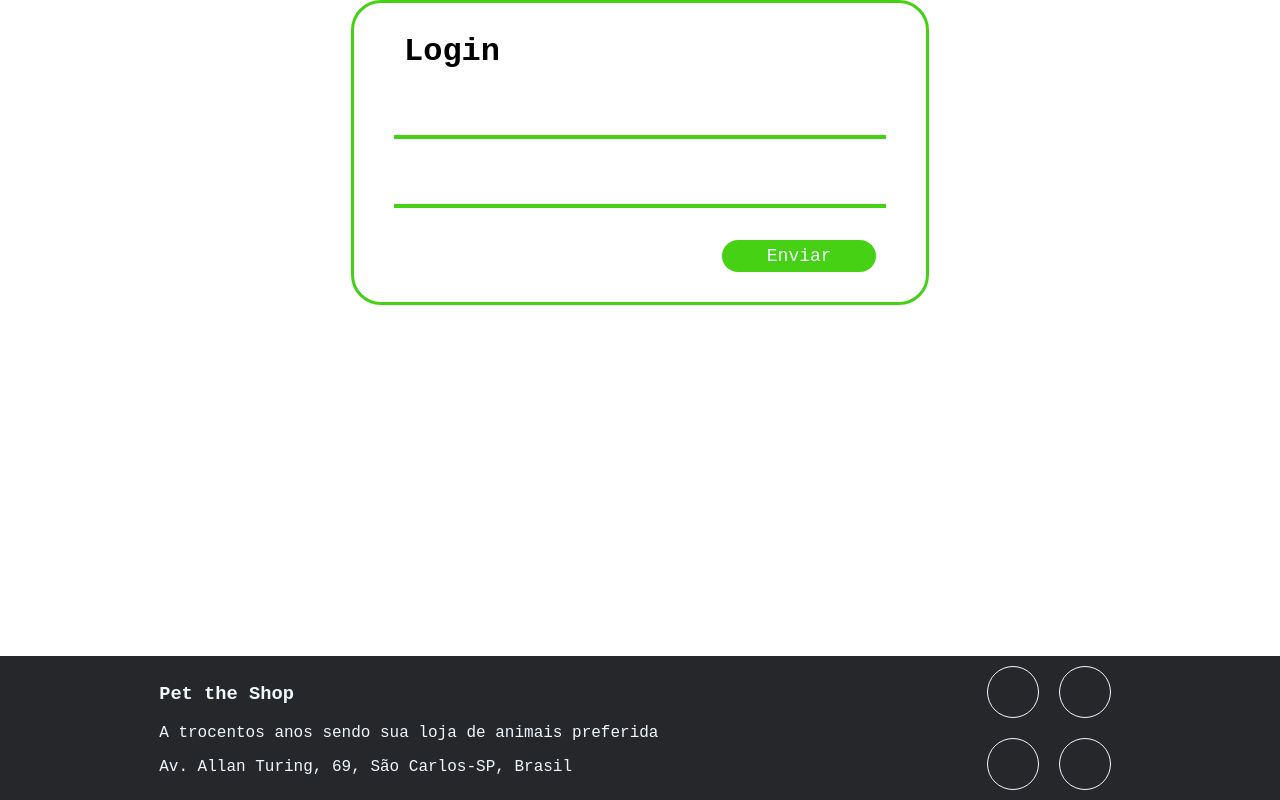
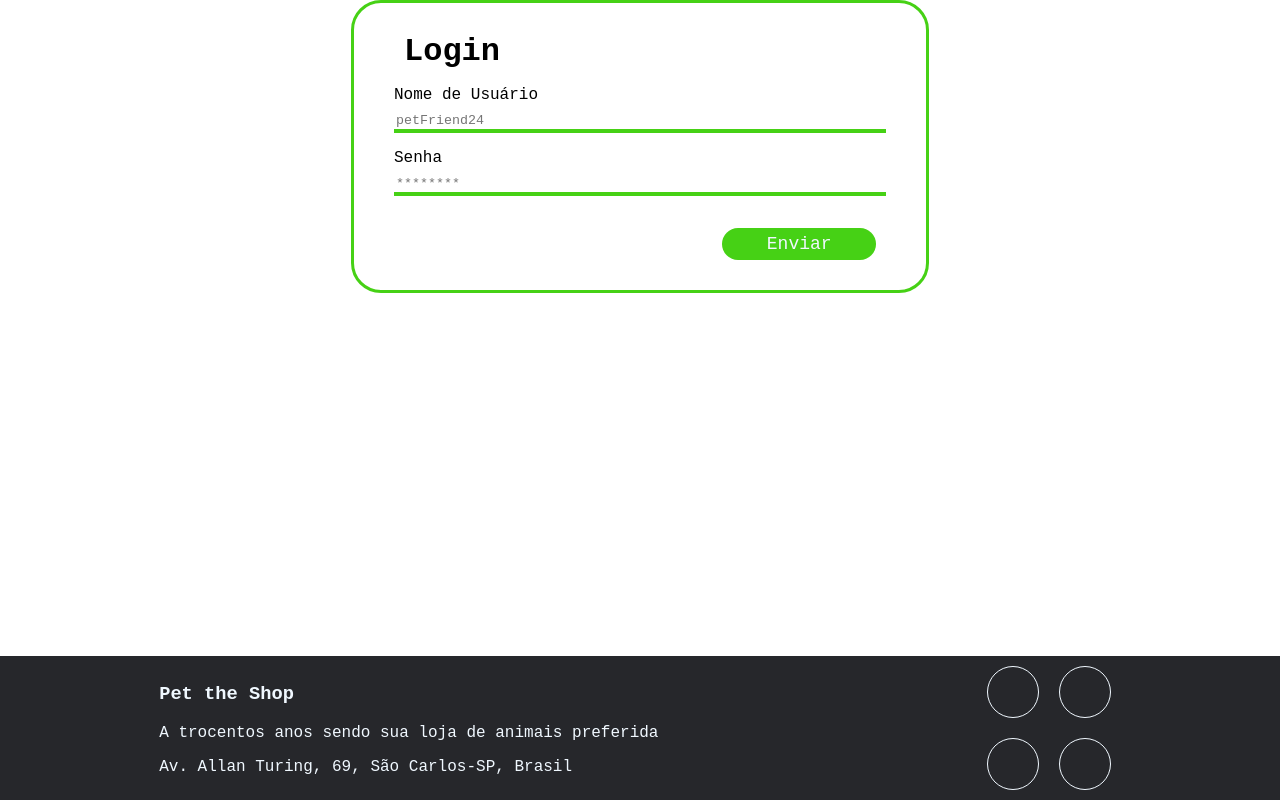
Before and after one commit to VictorRS27/WebIntroProject, a Vue app: page /login in a window 1280 px wide. Built offline with nearby package versions, Linux system fonts and the light colour scheme.

Commit message:
input fixed and product page done without dynamic data

```diff
--- a/src/components/CardLine.vue
+++ b/src/components/CardLine.vue
@@ -1,5 +1,5 @@
 <template>
-    <div class="card_line_cont">
+    <div class="container">
         <Card />
         <Card />
         <Card />
@@ -12,19 +12,14 @@ export default {
     components: {
         Card
     },
-    methods: {
-        controlTotalCards() {
-            /* garantir que seja menor ou igual que o total no banco */
-            const card = document.querySelector("Card")
-            let qntdCards = (card.clientWidth / window.innerWidth).toFixed(0)
-            console.log(qntdCards)
-            return qntdCards;
-        }
+    props: {
+        infos: {}
     },
 }
 </script>
 <style scoped>
-.card_line_cont {
+.container {
+    margin: 30px;
     display: flex;
     flex-wrap: wrap;
     justify-content: space-evenly;
--- a/src/components/InputSubmit.vue
+++ b/src/components/InputSubmit.vue
@@ -1,5 +1,5 @@
 <template>
-    <input type="submit" value="Enviar">
+    <button @click="$emit('submit2')" >Enviar</button>
 </template>
 <script>
 export default {
@@ -7,7 +7,7 @@ export default {
 }
 </script>
 <style>
-    input[type=submit] {
+    button {
         background-color: #46D115;
         border-radius: 30px;
         height: 4vh;
--- a/src/components/InputText.vue
+++ b/src/components/InputText.vue
@@ -1,16 +1,34 @@
+<!--
+    COMO USAR:
+    <InputText v-model:value="login" label="username" placeHolder="petFriend24"/>
+    onde login é uma variavel no data
+    label é o nome do campo
+    e o placeholder é o placeholder
+
+    se por algum diacho vc quiser letra por letra, faça:
+    <InputText  v-model:value="login" @update:value="redirect"/>
+    sendo redirect um metodo no pai
+
+    TEORIA:
+    O v-model no pai nada mais do que é uma abreviação para a detecção de
+    um evento chamado update:variavel
+    sendo essa variavel uma do filho, nesse caso value, mas poderiam ser 2
+    de uma vez (consultar documentação)
+    então o v-model no pai vai ler o valor atribuido àquela variavel e atualizar o valor
+    da variavel do pai que voce passou pra ele, no exemplo login, com o valor que veio
+    da variavel do filho, o caso value
+ -->
+
+
 <template>
-    <p>{{ something }}</p>
-    <input @input="$emit('update:modelValue', $event.target.value)"
-    type="text"
-    v-model="login" />
+    <label for="this">{{ label }}</label>
+    <input type="text" :value="value" @input="$emit('update:value', $event.target.value)" :placeholder="placeHolder"/>
 </template>
 <script>
 export default {
     name: "InputText",
-    props: {
-        something: String
-    },
-    inheritAttrs: false
+    props: ['value', 'placeHolder', 'label'],
+    emits: ['update:value']
 }
 </script>
 <style>
@@ -20,7 +38,11 @@ input[type=text] {
     border-bottom: 4px solid #46D115;
     border-top: 0px;
     border-radius: 0px;
-    margin: 2vh 10px 0 10px;
+    margin: 0 10px 0 10px;
+}
+
+label {
+    margin: 2vh 10px 1vh 10px;
 }
 
 input[type=text]:focus {
--- a/src/views/LoginView.vue
+++ b/src/views/LoginView.vue
@@ -1,14 +1,12 @@
+<!-- ParentComponent.vue -->
 <template>
   <div class="loginPage">
-    <form @submit="redirect($event)">
-      <div class="box">
-        <h1>Login</h1>
-        <InputText v-model="login"></InputText>
-        <InputText v-model="senha"></InputText>
-        <!-- <input type="text" v-model="senha"/> -->
-        <InputSubmit class="submit-btn"></InputSubmit>
-      </div>
-    </form>
+    <div class="box">
+      <h1>Login</h1>
+      <InputText v-model:value="username" label="Nome de Usuário" placeHolder="petFriend24"/>
+      <InputText v-model:value="password" label="Senha" placeHolder="********"/>
+      <InputSubmit class="submit-btn" @submit2="redirect"></InputSubmit>
+    </div>
   </div>
 </template>
 
@@ -19,8 +17,8 @@ import InputText from '../components/InputText.vue';
 export default {
   data() {
     return {
-      login: null,
-      senha: null
+      username: '',
+      password: ''
     }
   },
   components: {
@@ -28,20 +26,15 @@ export default {
     InputSubmit
   },
   methods: {
-    redirect(e) {
-
-      e.preventDefault();
-
-      const data = {
-        login: this.login,
-        senha: this.senha
-      }
-      console.log(data)
+    redirect() {
+      console.log(this.username);
+      console.log(this.password);
       /* this.$router.push('/') */
     }
   }
 }
 </script>
+
 
 <style scoped>
 .box {
@@ -51,6 +44,10 @@ export default {
 }
 
 input+input {
+  margin: 4vh 10px 0 10px;
+}
+
+input+button {
   margin: 4vh 10px 0 10px;
 }
 
--- a/src/views/ProductsView.vue
+++ b/src/views/ProductsView.vue
@@ -1,8 +1,9 @@
 <template>
-    <Navbar/>
+    <Navbar />
     <div class="lines_prod">
-        <CardLine/>
-        <CardLine/>
+        <CardLine :infos="ids[0]" />
+        <CardLine :infos="ids[1]" />
+        <CardLine :infos="ids[2]" />
     </div>
 </template>
 <script>
@@ -10,10 +11,20 @@ import Navbar from '../components/Navbar.vue';
 import CardLine from '../components/CardLine.vue';
 export default {
     name: "Products",
+    data() {
+        return {
+            ids: []
+        }
+    },
     components: {
         Navbar,
         CardLine
-    }
+    },
+    mounted() {
+        this.ids = [] /* busca JSON no bancp */
+        console.log(this.ids)
+
+    },
 }
 </script>
 <style scoped>
@@ -23,6 +34,5 @@ export default {
     flex-direction: column;
     align-items: center;
     justify-content: center;
-        height: 100%;
 }
 </style>
```
Lines whose indentation alone changed are shown as unchanged.
